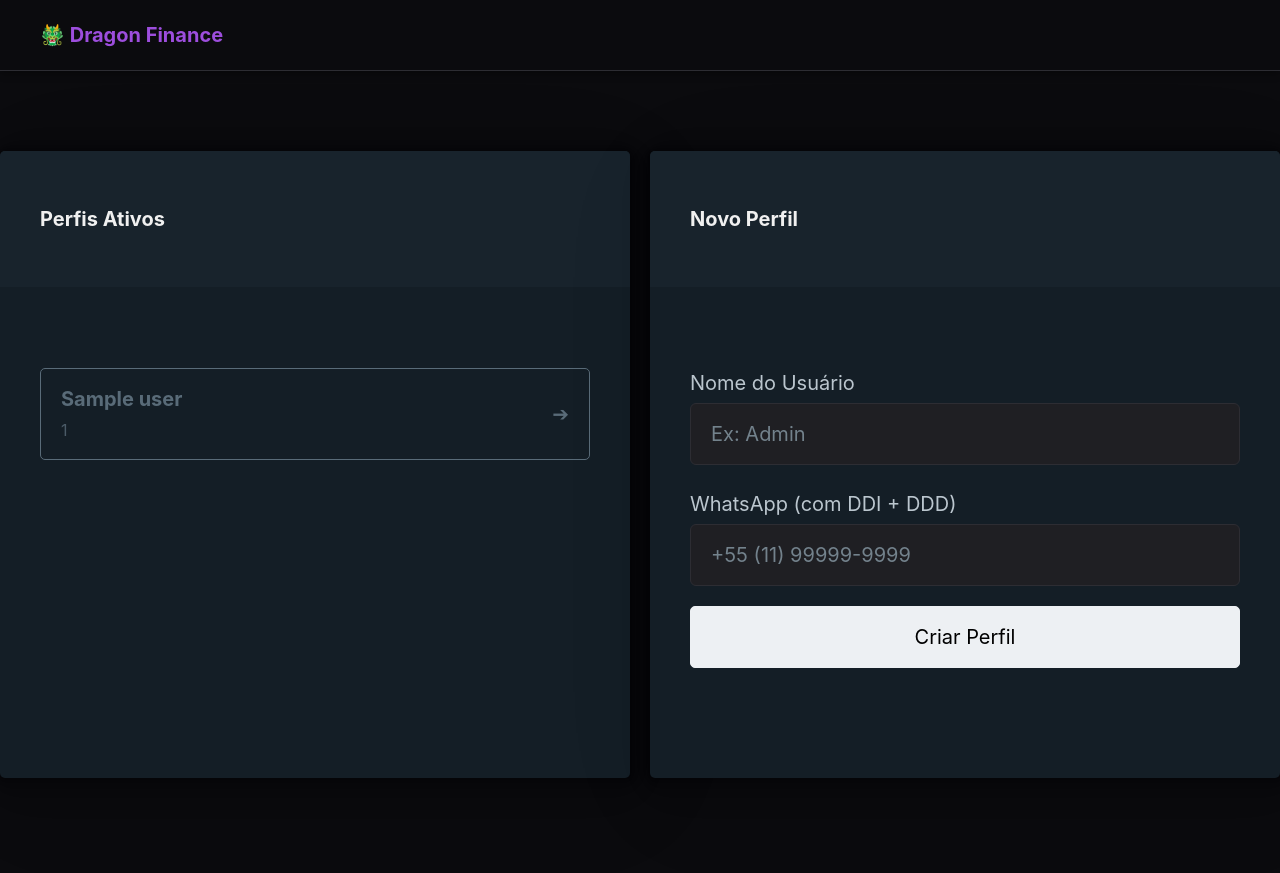
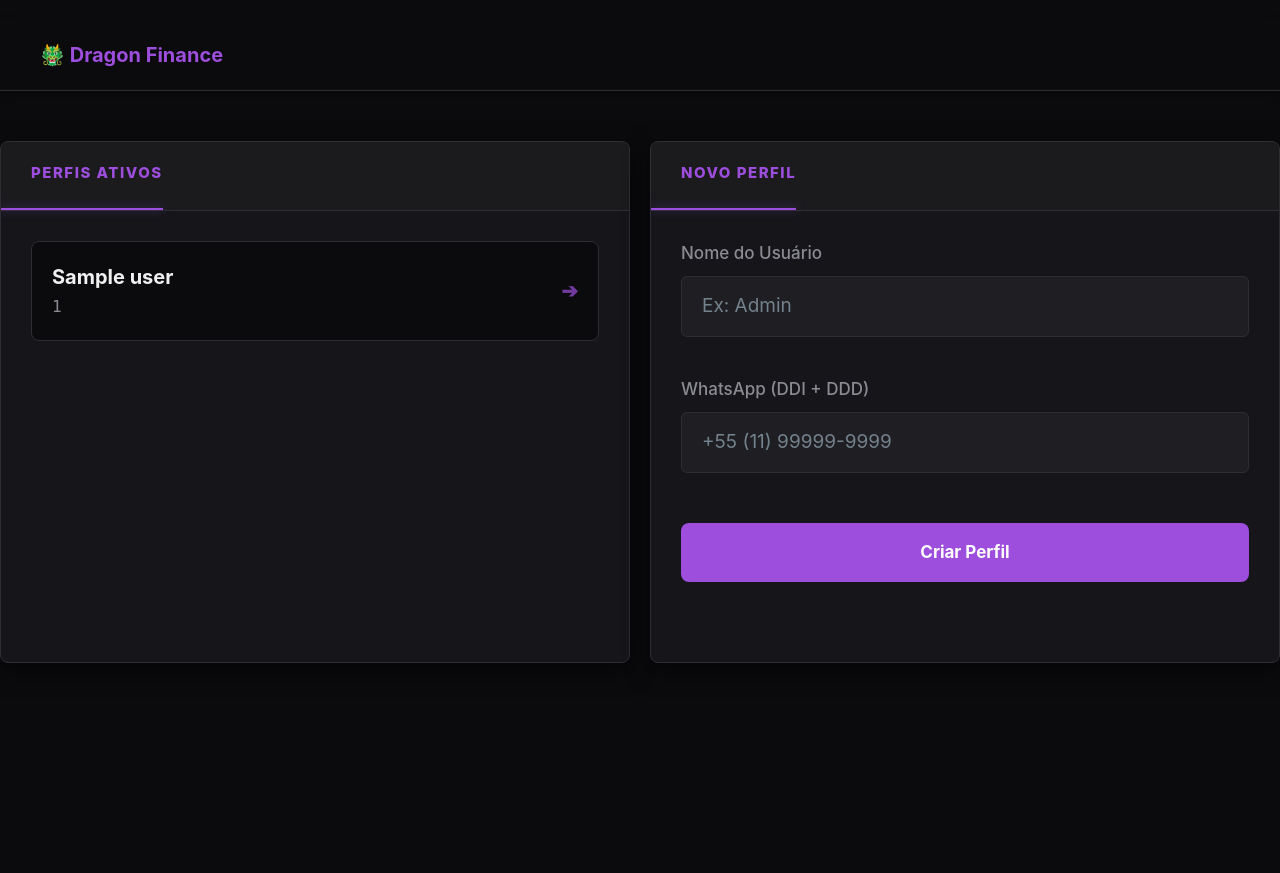
Before and after one commit to Ppaulo03/dragon_bot, a FastAPI app: template src/app/modules/finances/templates/users_list.j2 in a window 1280 px wide. Run offline with FastAPI, Linux system fonts and the light colour scheme; the template is opened without the code that fills it: most values are stand-ins (such as "Sample title", 1, 10 or a date in 2020); parts of the project's set-up code (start-up, migrations or seed data) failed here and were passed over.

Commit message:
feat: enhance layout and styling for user management section and forms

```diff
--- a/src/app/modules/finances/static/css/layout.css
+++ b/src/app/modules/finances/static/css/layout.css
@@ -1,3 +1,73 @@
+/* 1. Compactação do Layout Principal 🐲 */
+main.container {
+    padding-top: 1rem !important;
+    /* Remove o vácuo abaixo do header */
+    margin-top: 0 !important;
+}
+
+.management-section {
+    padding-top: 0;
+}
+
+/* 2. Redução dos Cards */
+.user-card-container,
+.form-card-container {
+    padding: 0;
+    /* Já ajustamos o header interno anteriormente */
+    max-width: 100%;
+}
+
+/* 3. Itens da Lista mais "Slim" */
+.profile-item-link {
+    padding: 0.6rem 1rem;
+    /* Reduzido de 1rem */
+    gap: 0.5rem;
+}
+
+.profile-name {
+    font-size: 0.9rem;
+    /* Nome do Pedro menor */
+    margin-bottom: -2px;
+}
+
+.phone-display {
+    font-size: 0.75rem;
+    /* Número menor */
+}
+
+/* 4. Formulário mais denso */
+.profile-form {
+    padding: 1rem 1.5rem;
+    /* Conteúdo interno mais justo */
+    gap: 0.75rem;
+}
+
+.form-group {
+    gap: 0.2rem;
+    /* Cola o label no input */
+}
+
+.form-group label {
+    font-size: 0.75rem;
+    /* Label menor */
+    margin-bottom: 0;
+}
+
+.form-group input {
+    padding: 0.5rem 0.75rem;
+    /* Input mais fino */
+    font-size: 0.85rem;
+    height: auto;
+    /* Previne que o Pico.css force alturas grandes */
+}
+
+/* 5. Botão Compacto */
+.btn-create {
+    padding: 0.6rem;
+    font-size: 0.85rem;
+    margin-top: 0.5rem;
+}
+
 /* Faixa de largura total 🐲 */
 .finance-header {
     width: 100%;
--- /dev/null
+++ b/src/app/modules/finances/static/css/user_list.css
@@ -0,0 +1,173 @@
+/* Container da Seção */
+.management-section {
+    padding: 1.5rem 0;
+}
+
+
+.user-card-container,
+.form-card-container {
+    margin-top: 0 !important;
+    margin-bottom: 1rem !important;
+    background-color: var(--bg-card);
+    border: 1px solid var(--border);
+    border-radius: var(--radius);
+    padding: 0;
+    /* Zeramos para o header encostar no topo */
+    overflow: hidden;
+    /* Garante que o header respeite o radius do card */
+    box-shadow: var(--shadow-lg);
+    display: flex;
+    flex-direction: column;
+}
+
+/* O Header agora integrado ao topo do card */
+.card-header {
+    background-color: rgba(255, 255, 255, 0.02);
+    /* Sutil destaque de fundo */
+    padding: 1rem 1.5rem;
+    border-bottom: 1px solid var(--border);
+    display: flex;
+    align-items: center;
+    margin: 0 !important;
+}
+
+.card-header strong {
+    color: var(--primary);
+    font-size: 0.75rem;
+    font-weight: 800;
+    text-transform: uppercase;
+    letter-spacing: 1.5px;
+    position: relative;
+    padding-bottom: 0.25rem;
+}
+
+/* Linha de destaque roxa agora interna e alinhada */
+.card-header strong::after {
+    content: '';
+    position: absolute;
+    bottom: -1rem;
+    /* Alinha exatamente sobre a borda inferior do header */
+    left: -1.5rem;
+    /* Extende até a borda lateral do card */
+    width: calc(100% + 1.5rem);
+    /* Cobre o título e o recuo lateral */
+    height: 2px;
+    background-color: var(--primary);
+    box-shadow: 0 0 10px rgba(var(--primary-rgb), 0.5);
+}
+
+/* Padding apenas para o conteúdo interno do card */
+.user-list,
+.profile-form {
+    padding: 1.5rem;
+}
+
+.user-list {
+    display: flex;
+    flex-direction: column;
+    gap: 0.75rem;
+}
+
+.profile-item-link {
+    display: flex;
+    justify-content: space-between;
+    align-items: center;
+    padding: 1rem;
+    background-color: var(--bg-main);
+    border: 1px solid var(--border);
+    border-radius: var(--radius);
+    text-decoration: none;
+    transition: all 0.2s cubic-bezier(0.4, 0, 0.2, 1);
+}
+
+.profile-item-link:hover {
+    border-color: var(--primary);
+    transform: translateX(6px);
+    background-color: rgba(var(--primary-rgb), 0.05);
+}
+
+.profile-name {
+    color: var(--text-main);
+    display: block;
+    font-size: 1rem;
+}
+
+.phone-display {
+    color: var(--text-muted);
+    font-size: 0.8rem;
+    font-family: 'JetBrains Mono', monospace;
+    /* Para números, fica excelente */
+}
+
+.action-icon {
+    color: var(--primary);
+    font-weight: bold;
+    opacity: 0.7;
+}
+
+/* --- Formulário de Cadastro --- */
+.profile-form {
+    display: flex;
+    flex-direction: column;
+    gap: 1rem;
+}
+
+.form-group {
+    display: flex;
+    flex-direction: column;
+    gap: 0.5rem;
+}
+
+.form-group label {
+    font-size: 0.85rem;
+    font-weight: 500;
+    color: var(--text-muted);
+}
+
+.form-group input {
+    background-color: var(--bg-input);
+    border: 1px solid var(--border);
+    border-radius: var(--radius);
+    color: var(--text-main);
+    padding: 0.75rem 1rem;
+    font-size: 0.95rem;
+    transition: border-color 0.2s, box-shadow 0.2s;
+}
+
+.form-group input:focus {
+    outline: none;
+    border-color: var(--primary);
+    box-shadow: 0 0 0 3px rgba(var(--primary-rgb), 0.15);
+}
+
+/* Mensagem de Erro */
+.error-message {
+    padding: 0.75rem;
+    background: rgba(255, 77, 77, 0.1);
+    border-left: 3px solid var(--danger);
+    color: var(--danger);
+    border-radius: 0 4px 4px 0;
+    font-size: 0.8rem;
+    margin-top: 0.25rem;
+}
+
+/* Botão de Criação */
+.btn-create {
+    margin-top: 0.5rem;
+    padding: 0.85rem;
+    background-color: var(--primary);
+    color: white;
+    border: none;
+    border-radius: var(--radius);
+    font-weight: 700;
+    cursor: pointer;
+    transition: filter 0.2s, transform 0.1s;
+}
+
+.btn-create:hover {
+    filter: brightness(1.1);
+}
+
+.btn-create:active {
+    transform: scale(0.98);
+}
--- a/src/app/modules/finances/templates/layout.j2
+++ b/src/app/modules/finances/templates/layout.j2
@@ -4,7 +4,7 @@
 {% block extra_head %}
 <link rel="stylesheet" href="{{ url_for('static_finance', path='css/layout.css') }}">
 {% endblock %}
-
+{% block title %}Dragon Finance{% endblock %}
 {% block content %}
 <header class="finance-header">
     <div class="header-wrapper">
--- a/src/app/modules/finances/templates/users_list.j2
+++ b/src/app/modules/finances/templates/users_list.j2
@@ -1,50 +1,60 @@
 {% extends "layout.j2" %}
 
-{% block title %}Dragon Finance | Perfis{% endblock %}
+
+{% block extra_head %}
+{{ super() }}
+<link rel="stylesheet" href="{{ url_for('static_finance', path='css/user_list.css') }}">
+{% endblock %}
+
 
 {% block finance_content %}
-<section>
+<section class="management-section">
     <div class="grid">
-        <article>
-            <header><strong>Perfis Ativos</strong></header>
+        <article class="user-card-container">
+            <header class="card-header">
+                <strong>Perfis Ativos</strong>
+            </header>
 
+            <div class="user-list">
                 {% for user in users %}
-            <a href="/finance/user/{{ user.id }}/accounts" role="button" class="outline secondary"
-                style="width: 100%; text-align: left; margin-bottom: 1rem; display: flex; justify-content: space-between; align-items: center;">
-                <div>
-                    <strong>{{ user.name }}</strong><br>
-                    <small class="phone-display" style="font-size: 0.8rem; opacity: 0.8;">{{ user.id }}</small>
+                <a href="/finance/user/{{ user.id }}/accounts" class="profile-item-link">
+                    <div class="profile-info">
+                        <strong class="profile-name">{{ user.name }}</strong>
+                        <small class="phone-display">{{ user.id }}</small>
                     </div>
-                <span>➔</span>
+                    <span class="action-icon">➔</span>
                 </a>
                 {% else %}
-            <p><i>Nenhum usuário encontrado.</i></p>
+                <p class="empty-state"><i>Nenhum usuário encontrado.</i></p>
                 {% endfor %}
+            </div>
         </article>
 
-        <article>
-            <header><strong>Novo Perfil</strong></header>
+        <article class="form-card-container">
+            <header class="card-header">
+                <strong>Novo Perfil</strong>
+            </header>
 
-            <form action="/api/internal/finance/users" method="post">
+            <form action="/api/internal/finance/users" method="post" class="profile-form">
+                <div class="form-group">
                     <label for="name">Nome do Usuário</label>
-                <input type="text" id="name" name="name" placeholder="Ex: Admin" required
-                    style="padding: 0.75rem 1rem; margin-bottom: 1.2rem; height: auto;">
+                    <input type="text" id="name" name="name" placeholder="Ex: Admin" required>
+                </div>
 
-                <label for="phone_mask">WhatsApp (com DDI + DDD)</label>
+                <div class="form-group">
+                    <label for="phone_mask">WhatsApp (DDI + DDD)</label>
                     <input type="tel" id="phone_mask" placeholder="+55 (11) 99999-9999" required {% if error
-                    %}aria-invalid="true" {% endif %}
-                    style="padding: 0.75rem 1rem; margin-bottom: 0.5rem; height: auto;">
+                        %}aria-invalid="true" {% endif %}>
 
                     {% if error %}
-                <small
-                    style="display: block; padding: 1rem 0.8rem; background: rgba(198, 40, 40, 0.1); border-left: 3px solid #c62828; color: #c62828; margin-bottom: 1.2rem; border-radius: 0 4px 4px 0;">
+                    <div class="error-message">
                         {{ error }}
-                </small>
+                    </div>
                     {% endif %}
+                </div>
 
                 <input type="hidden" id="jid_clean" name="jid">
-
-                <button type="submit" class="contrast" style="margin-top: 0.5rem;">Criar Perfil</button>
+                <button type="submit" class="btn-create contrast">Criar Perfil</button>
             </form>
         </article>
     </div>
```
Lines whose indentation alone changed are shown as unchanged.
